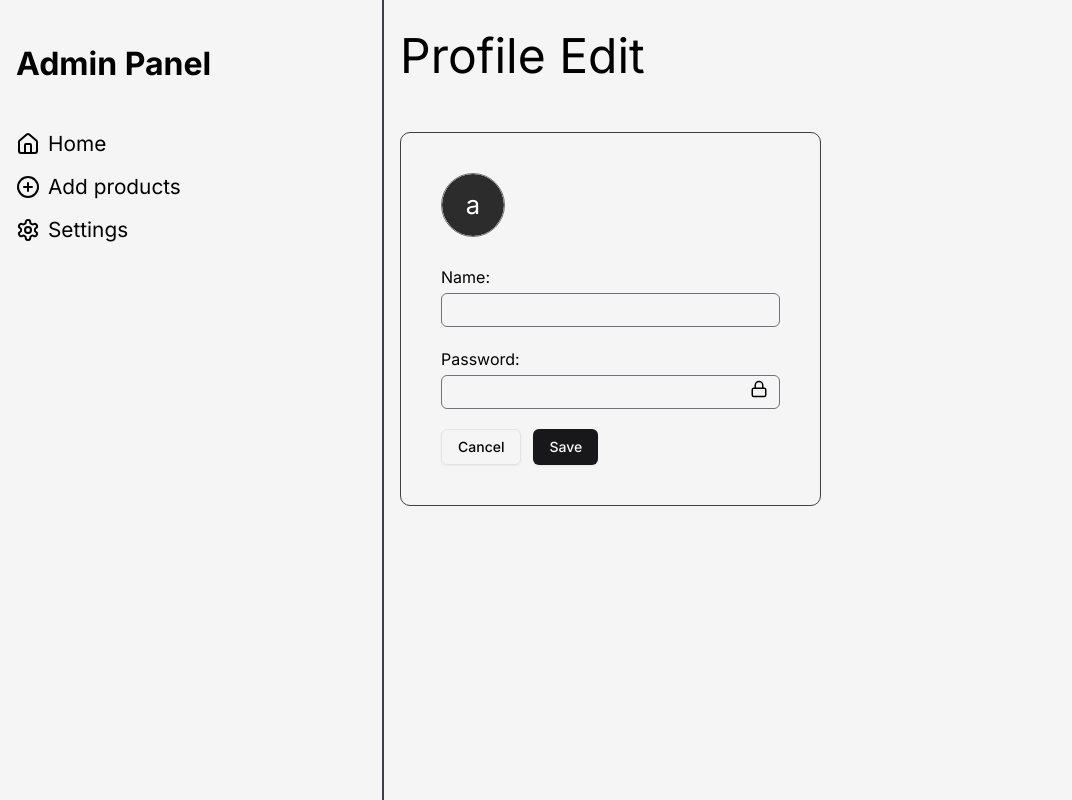
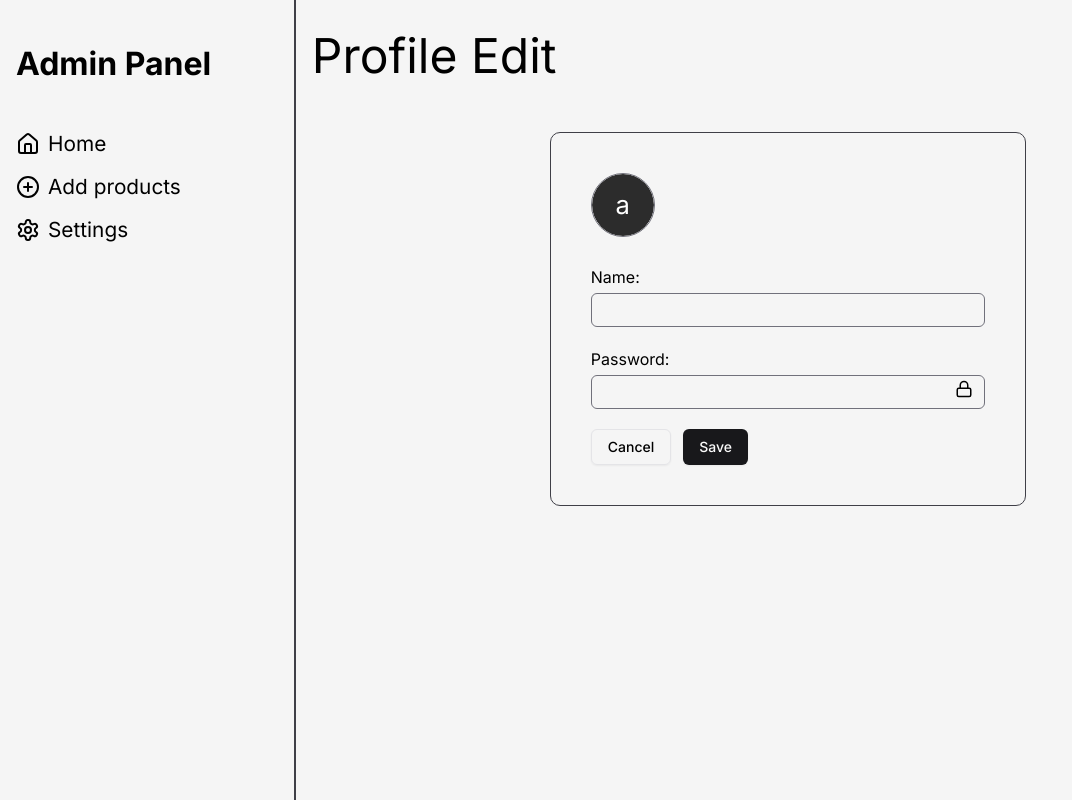
Before and after one commit to NadirYusifov/cyber, a Next.js app in the folder frontend/: page /admin/home/settings/profileedit in a window 1280 px wide. Shown: the top 800 px of the page, without its empty margins (0-1072 px from the left). Built offline with nearby package versions, Linux system fonts and the light colour scheme; no server answers.

Commit message:
the some tailwind style: w-full, lg:w-1/2 and mx-auto

```diff
--- a/frontend/app/(admin)/admin/home/settings/profileedit/page.tsx
+++ b/frontend/app/(admin)/admin/home/settings/profileedit/page.tsx
@@ -12,14 +12,14 @@ export default function ProfileEdit() {
   const [showPassword, setShowPassword] = useState(false);
 
   return (
-    <section className="mt-5">
+    <section className="w-full mt-5">
       <div className="container mx-auto px-4">
         <article className="mb-10">
           <h3 className="text-[3rem]">
             {t("profileedit")}
           </h3>
         </article>
-        <div className="rounded-lg border border-zinc-700 p-10">
+        <div className="w-full lg:w-1/2 mx-auto rounded-lg border border-zinc-700 p-10">
           <Avatar className="w-16 h-16 border border-zinc-500">
             <AvatarImage />
             <AvatarFallback className="bg-dark-charcoal text-white text-[1.6rem]">a</AvatarFallback>
```
